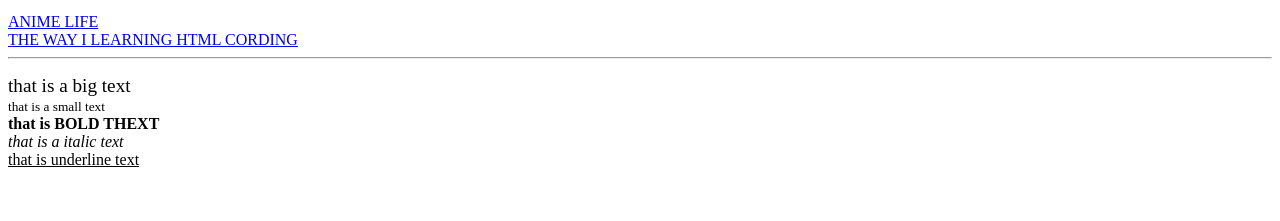
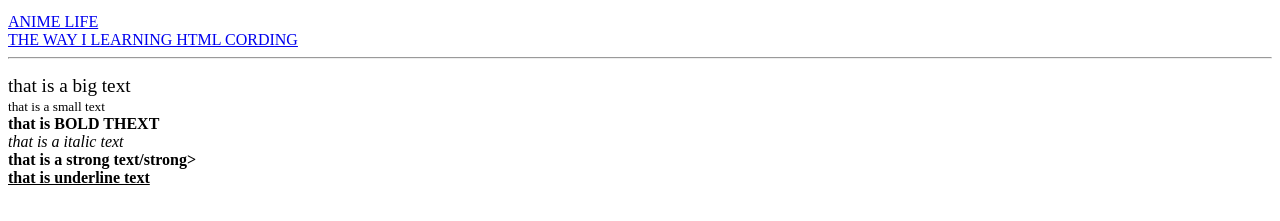
Before and after one commit to kathashkadmogibara-bot/Testing-Html, a plain HTML site: page index.html in a window 1280 px wide. Shown: the part 101-322 px from the top of the page. Drawn offline with Linux system fonts and the light colour scheme.

Commit message:
index.html

```diff
--- a/index.html
+++ b/index.html
@@ -26,6 +26,8 @@
 <br>
     <I>that is a italic text</I>
 <br>
+    <strong>that is a strong text/strong>
+<br>
     <u>that is underline text</u>
 </p>
 </body>
```
